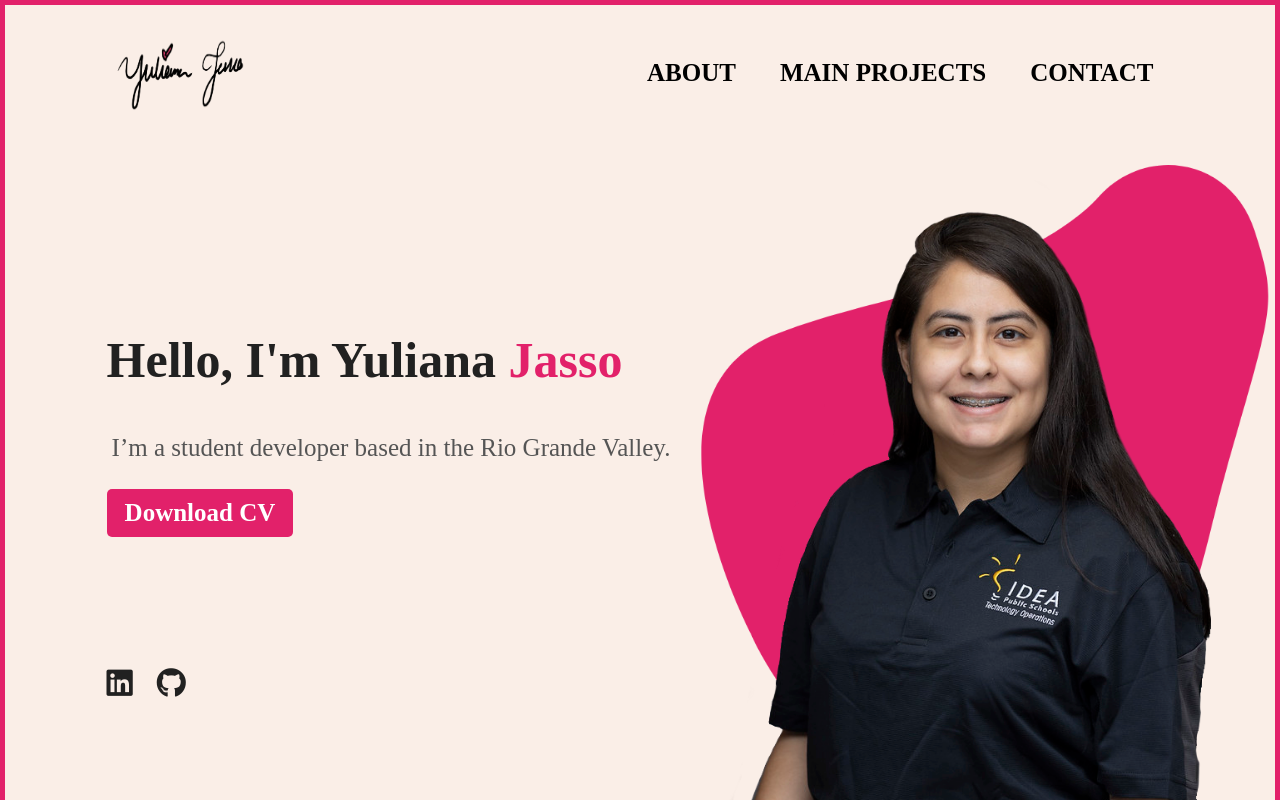
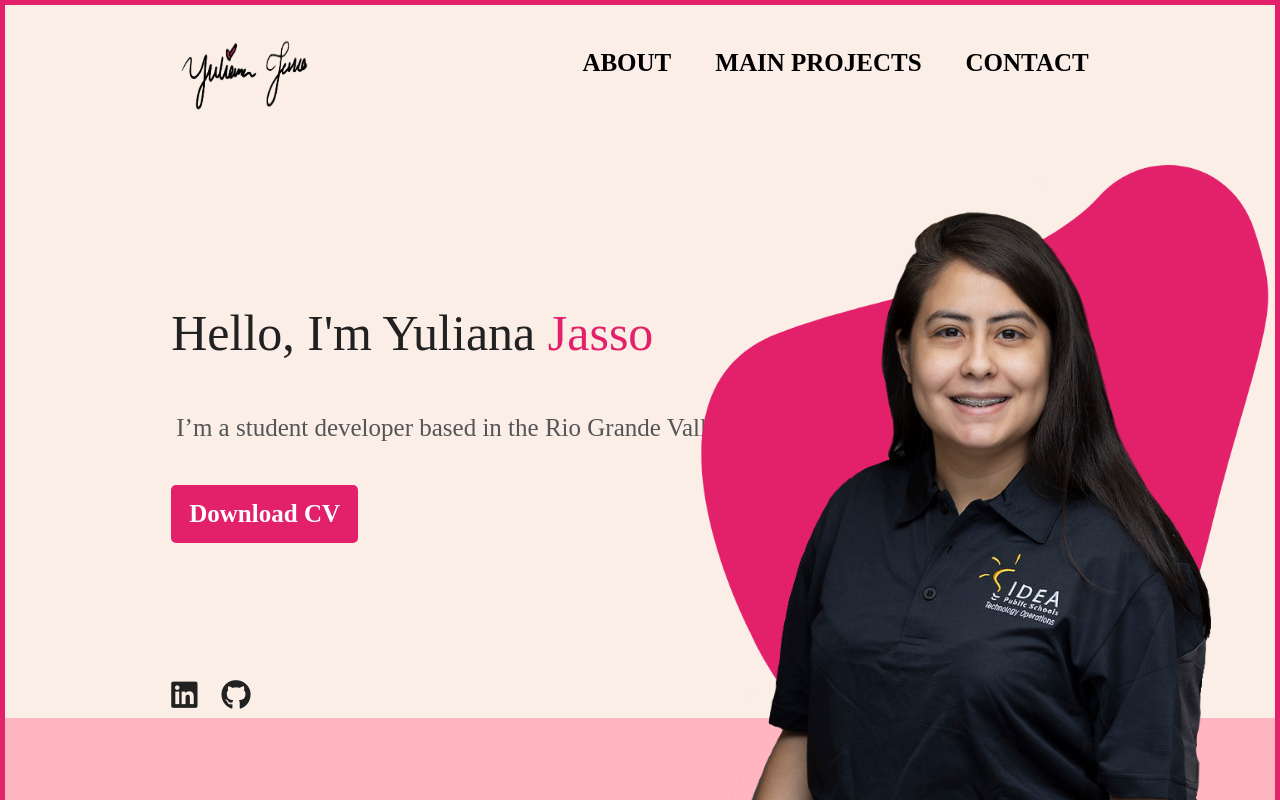
Before and after one commit to yulianadenissejasso/yulianadenissejasso.github.io, a plain HTML site: page index.html in a window 1280 px wide. Shown: the top 800 px of the page. Drawn offline with nearby package versions, Linux system fonts and the light colour scheme.

Commit message:
Update index.html

```diff
--- a/index.html
+++ b/index.html
@@ -7,10 +7,14 @@
     <title>Yuliana Jasso</title>
     <link rel="stylesheet" href="stylesheet.css">
     <link rel="stylesheet" href="https://cdnjs.cloudflare.com/ajax/libs/font-awesome/5.15.3/css/all.min.css" integrity="sha512-iBBXm8fW90+nuLcSKlbmrPcLa0OT92xO1BIsZ+ywDWZCvqsWgccV3gFoRBv0z+8dLJgyAHIhR35VZc2oM/gI1w==" crossorigin="anonymous" referrerpolicy="no-referrer" />
-</head>
+    <link href="https://cdn.jsdelivr.net/npm/bootstrap@5.3.0-alpha1/dist/css/bootstrap.min.css" rel="stylesheet" integrity="sha384-GLhlTQ8iRABdZLl6O3oVMWSktQOp6b7In1Zl3/Jr59b6EGGoI1aFkw7cmDA6j6gD" crossorigin="anonymous">
+    <script src="https://cdn.jsdelivr.net/npm/bootstrap@5.3.0-alpha1/dist/js/bootstrap.bundle.min.js" integrity="sha384-w76AqPfDkMBDXo30jS1Sgez6pr3x5MlQ1ZAGC+nuZB+EYdgRZgiwxhTBTkF7CXvN" crossorigin="anonymous"></script>
+
+    </head>
 <body>
     <div class="all">
     <div class="main">
+          <div class="container">
         <nav>
             <a href="#home"><img src="images/logo.png" width="150"
             height="91"></a>
@@ -58,7 +62,7 @@
             <br><br><h6>Designed and Developed by   <span>Yuliana Jasso</span></h6>
 </footer>
     </div>
-
+ </div>
 </div>
 </body>
 </html>
```
